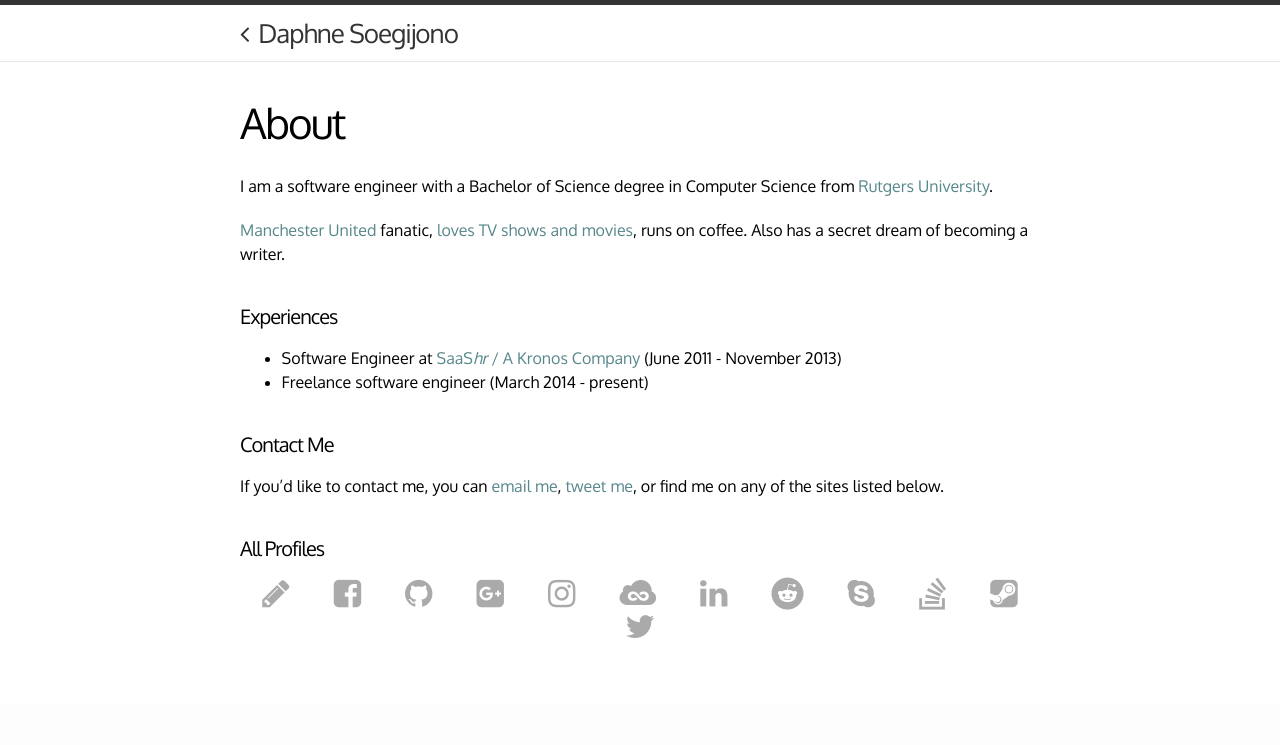
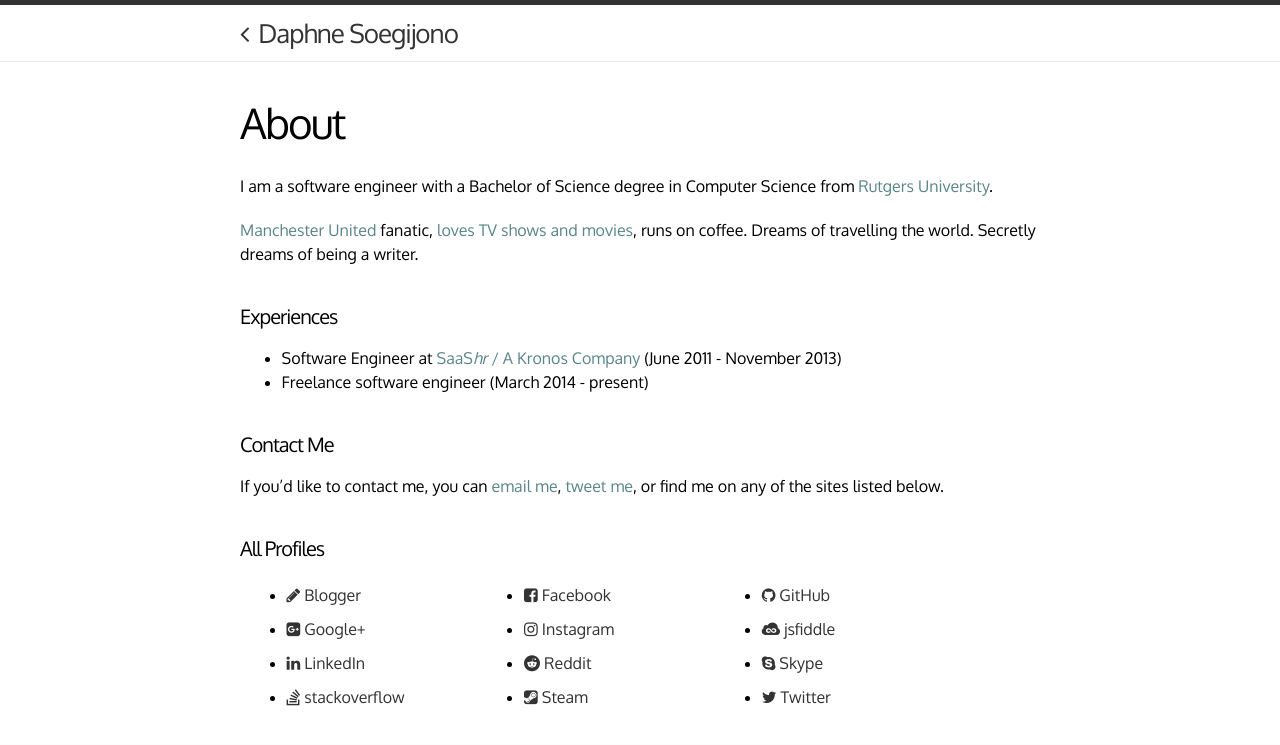
Before and after one commit to dsoegijono/dsoegijono.github.io, a Jekyll site: the page built from about.md, in a window 1280 px wide. Shown: the top 745 px of the page. Built offline with Jekyll 4.4.1, drawn with Linux system fonts in a browser that asks for light colours; nearby versions of some CDN libraries.

Commit message:
Change All Profiles to list
Remove profiles.html, move to about.md

```diff
--- a/_includes/profiles.html
+++ /dev/null
@@ -1,7 +0,0 @@
-<div class="profiles">
-    {% for site in site.data.profiles %}
-    <a title="{{ site.name }}" href="{{ site.url }}">
-        <i class="fa fa-{{ site.icon }} fa-2x"></i>
-    </a>
-    {% endfor %}
-</div>
--- a/_layouts/page.html
+++ b/_layouts/page.html
@@ -9,12 +9,6 @@
 
     <article class="post-content">
         {{ content }}
-      {% if page.id == 'about' %}
-        <div>
-            <h4>All Profiles</h4>
-            {% include profiles.html %}
-        </div>
-      {% endif %}
     </article>
 
 </div>
--- a/about.md
+++ b/about.md
@@ -8,17 +8,28 @@
 
 I am a software engineer with a Bachelor of Science degree in Computer Science from [Rutgers University](http://nb.rutgers.edu/).
 
-[Manchester United](http://www.manutd.com/) fanatic, [loves TV shows and movies](http://my-sedentary-life.blogspot.com/),
-runs on coffee. Also has a secret dream of becoming a writer.
+[Manchester United](http://www.manutd.com/) fanatic, [loves TV shows and movies](http://my-sedentary-life.blogspot.com/), runs on coffee.
+Dreams of travelling the world. Secretly dreams of being a writer.
 
 ####Experiences
 
 - Software Engineer at [SaaS*hr* / A Kronos Company](http://saashr.com/ta/shr2/index.jsp) (June 2011 - November 2013)
 - Freelance software engineer (March 2014 - present)
 
-[ ](A pdf version of my resume can be found here. **Add link!**)
-
 ####Contact Me
 
 If you'd like to contact me, you can <a href="mailto:d.soegijono@gmail.com">email me</a>,
 <a title="Twitter" href="https://twitter.com/intent/tweet?screen_name=dsoegijono">tweet me</a>, or find me on any of the sites listed below.
+
+####All Profiles
+
+<div class="profiles">
+  <ul>
+    {% for site in site.data.profiles %}
+      <li><a href="{{ site.url }}"><i class="fa fa-{{ site.icon }}"></i> {{ site.name }}</a></li>
+    {% endfor %}
+  </ul>
+</div>
+<!-- {% for site in site.data.profiles %}
+  - [<i class="fa fa-{{ site.icon }}"></i> {{ site.name }}]({{ site.url }})
+{% endfor %} -->
--- a/css/main.css
+++ b/css/main.css
@@ -168,18 +168,24 @@
 }
 
 .profiles {
-  text-align: center;
+  /*text-align: center;*/
 }
 
 .profiles a,
 .profiles a:visited {
-  padding: 20px;
-  color: #aaa;
+  color: #333;
   text-decoration: none;
 }
 
 .profiles a:hover {
   color: #57878b;
+}
+
+.profiles ul li {
+  float: left;
+  width: 30%;
+  min-width: 120px;
+  margin: 5px;
 }
 
 /* Home styles */
```
